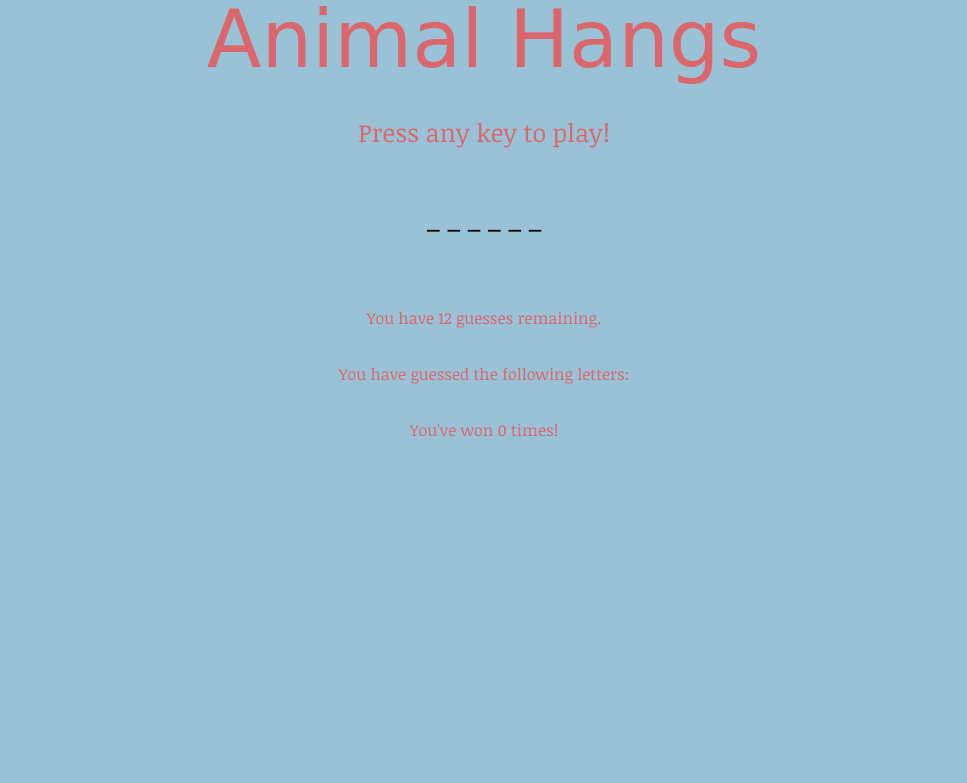
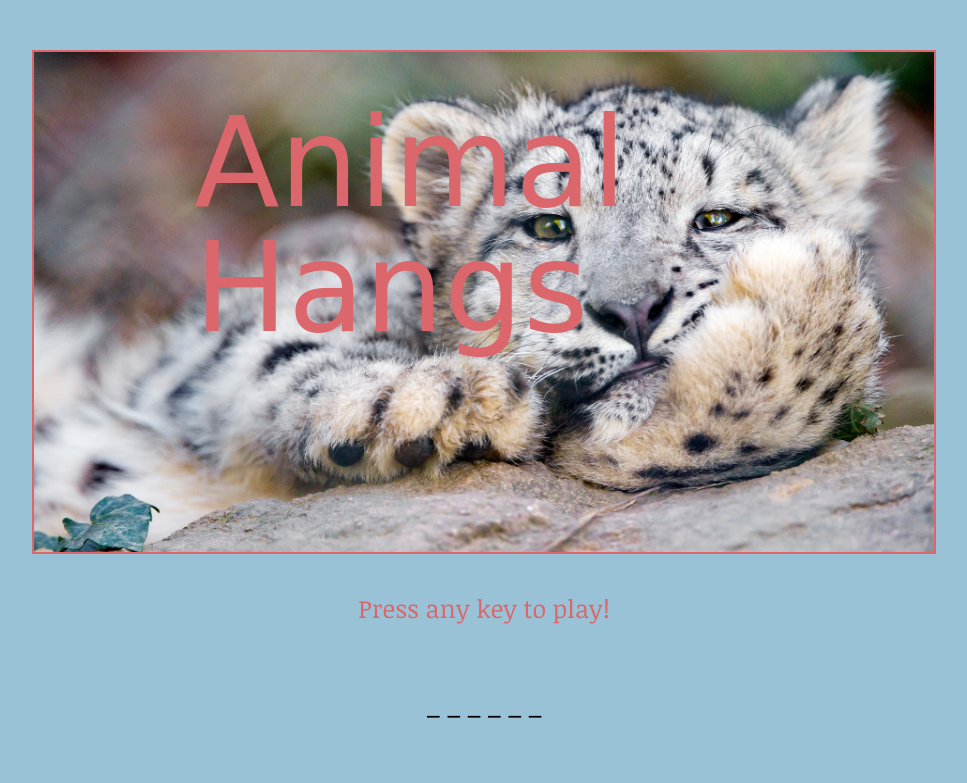
Before and after one commit to maximalp/Hangman-Game, a plain HTML site: page index.html in a window 1280 px wide. Shown: the top 783 px of the page, without its empty margins (156-1123 px from the left). Drawn offline with Linux system fonts and the light colour scheme; a web font is replaced by a local one.

Commit message:
displayFinal

```diff
--- a/assets/css/style.css
+++ b/assets/css/style.css
@@ -1,10 +1,17 @@
 .mainhead{
 font-family: 'Chicle', cursive;
-font-size: 80px;
+font-size: 125px;
 color: #DB666B;
-text-align: center;
-margin:auto;
-padding: 40x;
+text-align:center;
+position:absolute;
+
+z-index:50;
+
+top:100px;
+bottom:20px;
+right:400px;
+left:350px;
+margin-right:700px;
 
 }
 
@@ -21,10 +28,7 @@ padding: 40x;
 background-color: #99C2D6;
 text-align: center;
 font-family: 'Noticia Text', serif;
-margin: auto;
-
-
-
+margin:auto;
 }
 
 
@@ -33,7 +37,7 @@ margin: auto;
   text-align: center;
   font-family: 'Noticia Text', serif;
   margin: auto;
-  padding:20px;
+  padding:30px;
   color: #DB666B;
 }
 
@@ -42,7 +46,7 @@ margin: auto;
   text-align: center;
   font-family: 'Noticia Text', serif;
   margin: auto;
-  padding:20px;
+  padding:30px;
   font-size: 25px;
 
 }
@@ -52,7 +56,7 @@ margin: auto;
   text-align: center;
   font-family: 'Noticia Text', serif;
   margin: auto;
-  padding:20px;
+  padding: 3px;
   color: #DB666B;
 }
 
@@ -73,6 +77,22 @@ margin: auto;
   text-align: center;
   font-family: 'Noticia Text', serif;
   margin: auto;
-  padding:20px;
+  padding:30px;
   color: #DB666B;
 }
+
+#catpic
+{
+
+    border: 5px solid #DB666B;
+    width:900px;
+    height:500px;
+
+    position:relative;
+    margin-left:0x;
+    margin-right:0x;
+    border: 2px solid #DB666B;
+    margin-top: 50px;
+    z-index:1;
+
+}
--- a/index.html
+++ b/index.html
@@ -14,7 +14,18 @@
 
 <body id="bodystyle">
 
+<div>
+
 <h1 class="mainhead">Animal Hangs</h1>
+<img id="catpic" src="./assets/images/cat.jpg" alt="Your Name">
+
+
+
+</div>
+
+
+
+
 
 <h2 class="gameintro">
 Press any key to play!
```
Also changed, not shown: assets/images/cat.jpg (renamed from assets/images/leapord.jpg).
